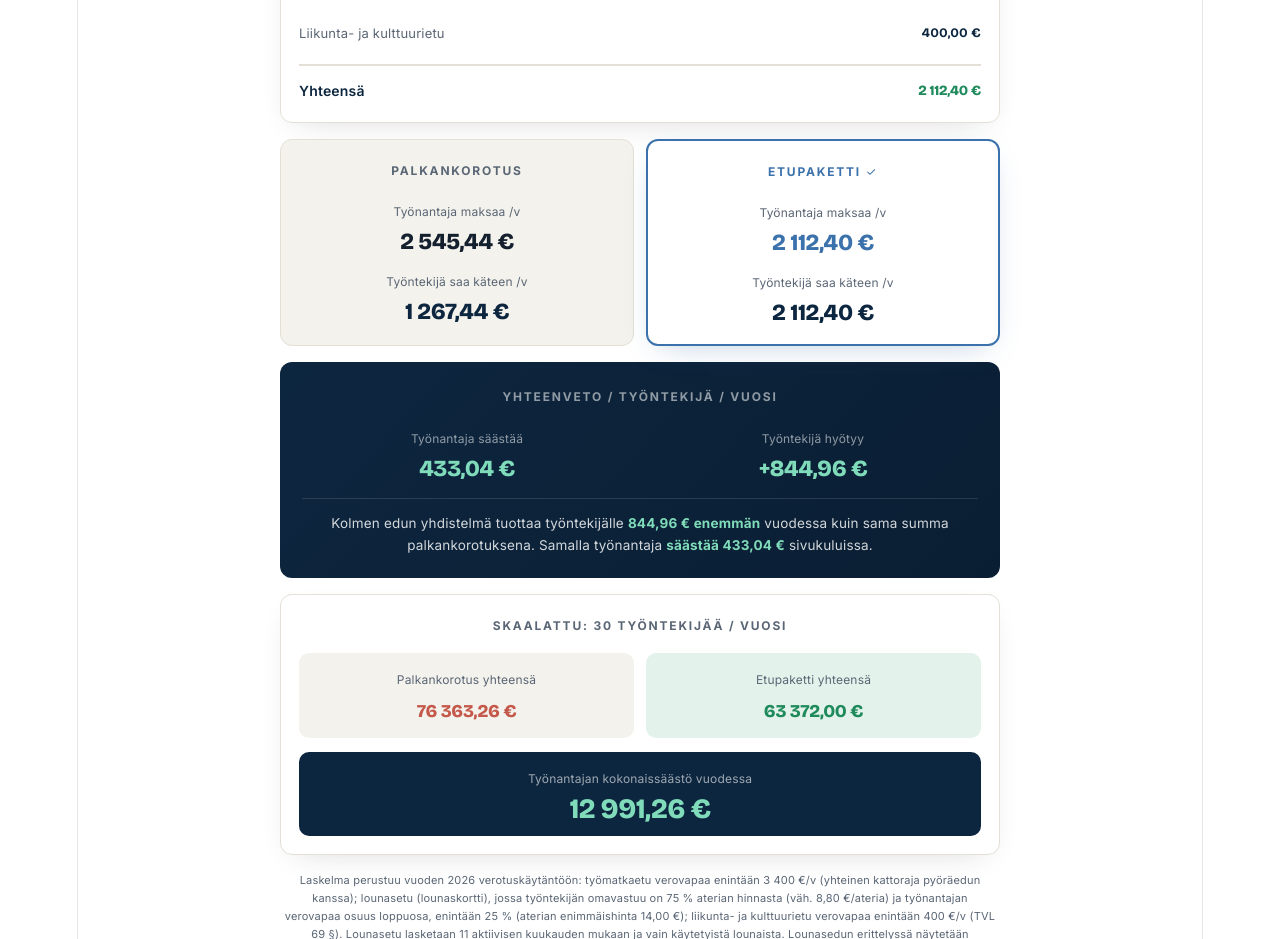
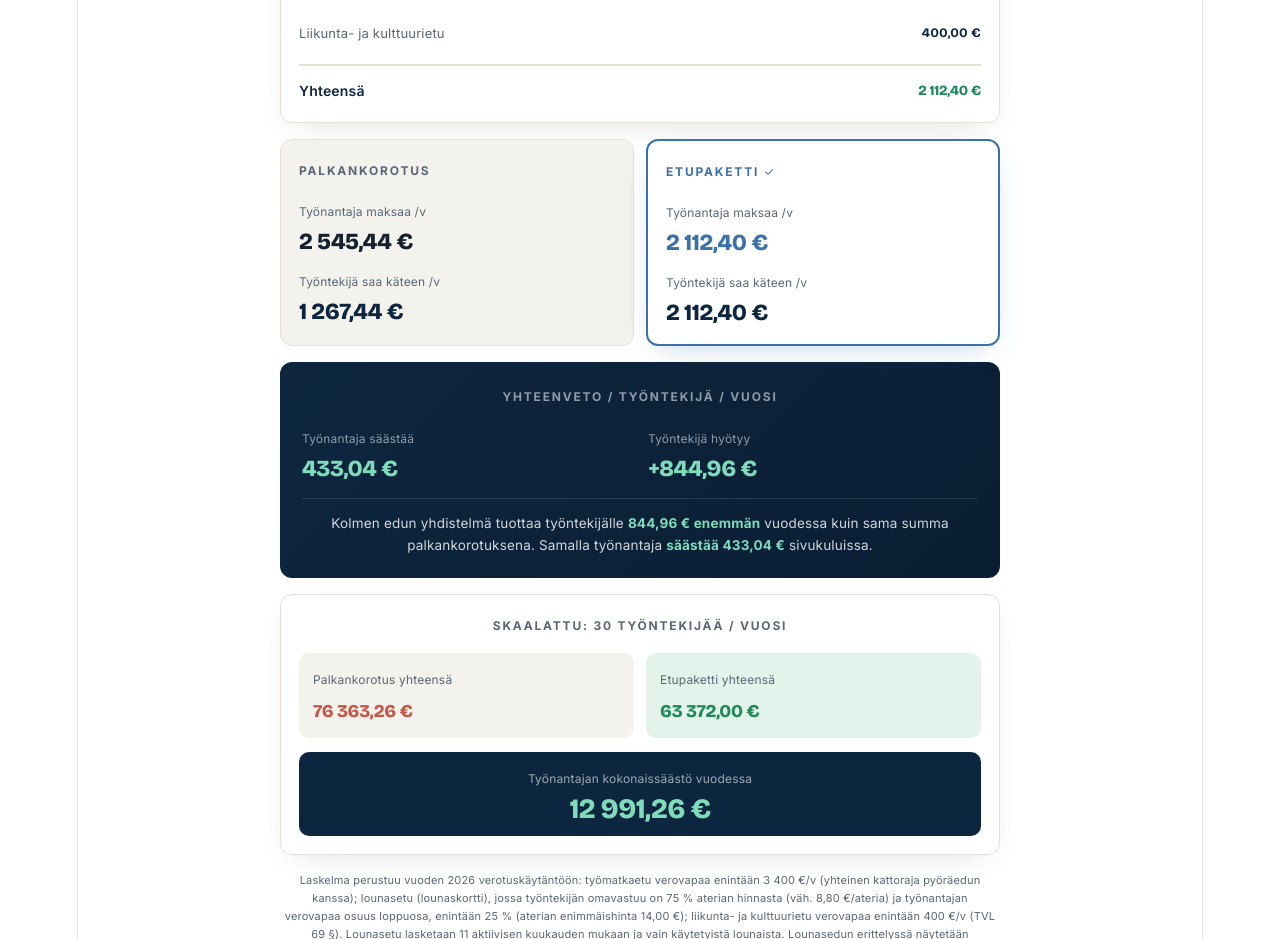
Before and after one commit to tuomaspesonen2-svg/verologia-etupaketti, a React (Vite) app: page / in a window 1280 px wide. Shown: the part 1340-2279 px from the top of the page. Built offline with nearby package versions, Linux system fonts and the light colour scheme.

Commit message:
Mobiilipinoaminen: ResizeObserver + media-fallback (760px)

```diff
--- a/src/Etupaketti.jsx
+++ b/src/Etupaketti.jsx
@@ -1,4 +1,4 @@
-import { useState, useMemo } from "react";
+import { useState, useMemo, useRef, useEffect } from "react";
 
 /* Verologia-laskuri – sivuston design-järjestelmä
    Fontit: Bricolage Grotesque (otsikot/numerot) + Inter (leipä) */
@@ -94,7 +94,7 @@ const sliderCSS = `
 .vl-range::-moz-range-thumb{ width:22px; height:22px; border-radius:50%; background:${ACCENT};
   cursor:pointer; border:3px solid #fff; box-shadow:0 2px 6px rgba(13,38,63,.25); }
 
-@media(max-width:600px){ div[style*="minmax(0"]{grid-template-columns:1fr !important} div[style*="minmax(0"]>div{text-align:center !important} }
+@media(max-width:760px){ div[style*="minmax(0"]{grid-template-columns:1fr !important} div[style*="minmax(0"]>div{text-align:center !important} }
 `;
 
 function Eyebrow({ children, light = false, color }) {
@@ -253,8 +253,20 @@ totalEmployerSavingsYear, totalCostBenefitYear, totalCostSalaryYear, selectedCou
 
 const card = { background: WHITE, borderRadius: 12, padding: 18, border: `1px solid ${LINE}`, boxShadow: SHADOW_SM };
 
+const rootRef = useRef(null);
+const [narrow, setNarrow] = useState(false);
+useEffect(() => {
+const el = rootRef.current;
+if (!el || typeof ResizeObserver === "undefined") return;
+const ro = new ResizeObserver((entries) => { setNarrow(entries[0].contentRect.width < 560); });
+ro.observe(el);
+return () => ro.disconnect();
+}, []);
+const cols2 = narrow ? "1fr" : "minmax(0,1fr) minmax(0,1fr)";
+const ctr = narrow ? "center" : "left";
+
 return (
-<div style={{ minHeight: "100vh", background: WHITE, fontFamily: BODY, color: INK }}>
+<div ref={rootRef} style={{ minHeight: "100vh", background: WHITE, fontFamily: BODY, color: INK }}>
 <link rel="preconnect" href="https://fonts.googleapis.com" />
 <link href="https://fonts.googleapis.com/css2?family=Bricolage+Grotesque:opsz,wght@12..96,600;12..96,700;12..96,800&family=Inter:wght@400;500;600;700&display=swap" rel="stylesheet" />
 <style>{sliderCSS}</style>
@@ -399,7 +411,7 @@ display: "flex", justifyContent: "space-between", fontFamily: BODY, fontSize: 14
 </div>
 
 {/* Comparison cards */}
-<div style={{ display: "grid", gridTemplateColumns: "minmax(0,1fr) minmax(0,1fr)", gap: 12, marginBottom: 16 }}>
+<div style={{ display: "grid", gridTemplateColumns: cols2, textAlign: ctr, gap: 12, marginBottom: 16 }}>
 <div style={{ ...card, background: SAND, boxShadow: "none" }}>
 <Eyebrow color={MUTED}>Palkankorotus</Eyebrow>
 <div style={{ fontSize: 12, color: MUTED, margin: "14px 0 4px" }}>Työnantaja maksaa /v</div>
@@ -419,7 +431,7 @@ display: "flex", justifyContent: "space-between", fontFamily: BODY, fontSize: 14
 {/* Summary */}
 <div style={{ background: `linear-gradient(135deg, ${NAVY} 0%, ${NAVY_2} 100%)`, borderRadius: 12, padding: 22, color: "#fff", marginBottom: 16 }}>
 <Eyebrow light>Yhteenveto / työntekijä / vuosi</Eyebrow>
-<div style={{ display: "grid", gridTemplateColumns: "minmax(0,1fr) minmax(0,1fr)", gap: 16, margin: "16px 0" }}>
+<div style={{ display: "grid", gridTemplateColumns: cols2, textAlign: ctr, gap: 16, margin: "16px 0" }}>
 <div>
 <div style={{ fontSize: 12, color: "rgba(255,255,255,0.55)", marginBottom: 4 }}>Työnantaja säästää</div>
 <div style={{ fontFamily: HEAD, fontSize: 23, fontWeight: 800, color: GREEN_SOFT, letterSpacing: "-.02em" }}>{fmt(calc.employerSavingsYear)} €</div>
@@ -439,7 +451,7 @@ Samalla työnantaja <strong style={{ color: GREEN_SOFT }}>säästää {fmt(calc.
 {/* Scale */}
 <div style={{ ...card, marginBottom: 16 }}>
 <Eyebrow color={MUTED}>Skaalattu: {employees} työntekijää / vuosi</Eyebrow>
-<div style={{ display: "grid", gridTemplateColumns: "minmax(0,1fr) minmax(0,1fr)", gap: 12, marginTop: 14 }}>
+<div style={{ display: "grid", gridTemplateColumns: cols2, textAlign: ctr, gap: 12, marginTop: 14 }}>
 <div style={{ background: SAND, borderRadius: 10, padding: 14 }}>
 <div style={{ fontSize: 12, color: MUTED, marginBottom: 4 }}>Palkankorotus yhteensä</div>
 <div style={{ fontFamily: HEAD, fontSize: 18, fontWeight: 800, color: RED, letterSpacing: "-.02em" }}>{fmt(calc.totalCostSalaryYear)} €</div>
```
